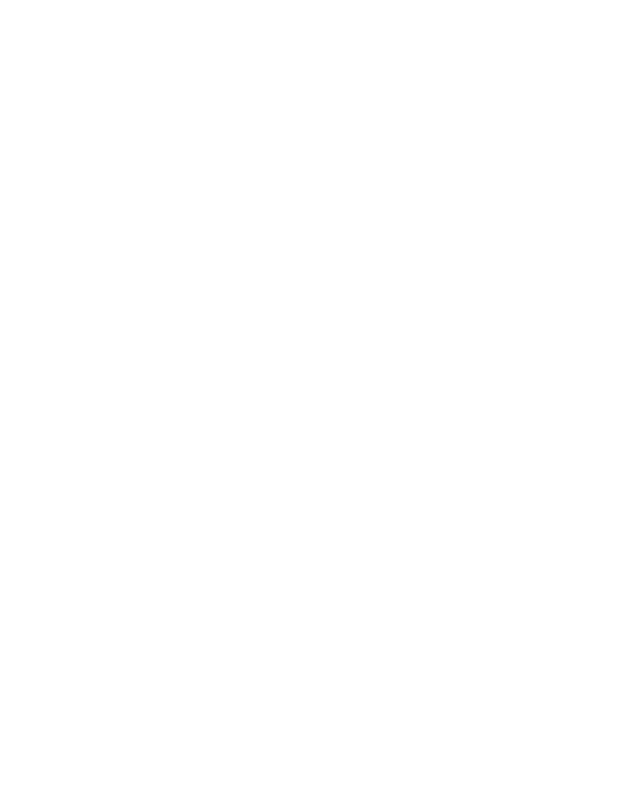
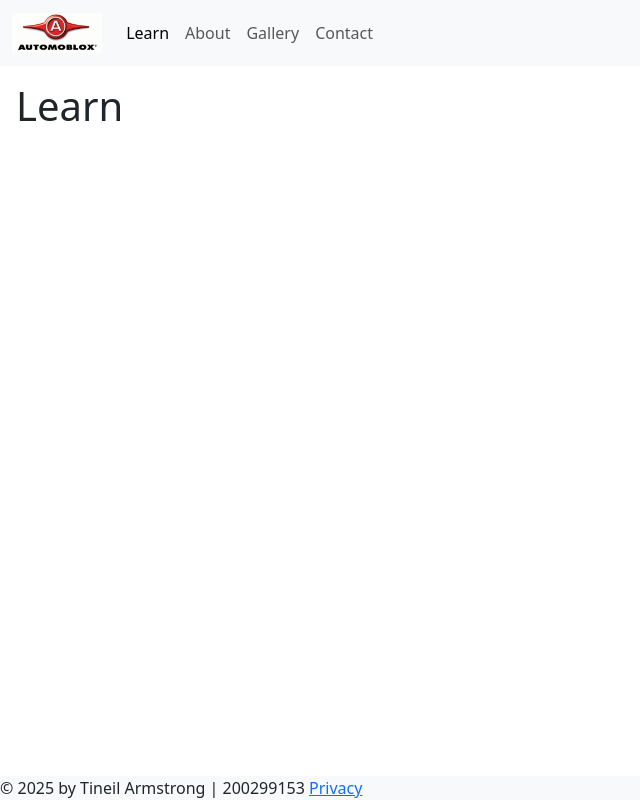
Before and after one commit to Tara-Fortis/automoblox-redesign, a website: page learn.html in a window 1280 px wide. Shown: the whole page, without its empty margins (0-640 px from the left). Drawn offline with Linux system fonts and the light colour scheme.

Commit message:
added basic html markup to all webpages

```diff
--- a/about.html
+++ b/about.html
@@ -0,0 +1,54 @@
+<!DOCTYPE html>
+<html lang="en">
+
+<head>
+    <meta charset="UTF-8">
+    <meta name="viewport" content="width=device-width, initial-scale=1.0">
+    <title>Automoblox Redesign</title>
+    <link rel="stylesheet" href="css/bootstrap.min.css">
+    <link rel="stylesheet" href="css/style.css">
+</head>
+
+<body>
+    <header>
+        <nav class="navbar navbar-expand-sm">
+            <div class="container-fluid">
+                <a class="navbar-brand" href="/index.html">
+                    <img src="images/automoblox_logo.jpg" width="auto" height="40px" alt="automoblox logo">
+                </a>
+                <button class="navbar-toggler" type="button" data-bs-toggle="collapse" data-bs-target="#navbar">
+                    <span class="navbar-toggler-icon"></span>
+                </button>
+                <div class="collapse navbar-collapse" id="navbar">
+                    <ul class="navbar-nav">
+                        <li class="nav-item">
+                            <a class="nav-link active" href="/learn.html">Learn</a>
+                        </li>
+                        <li class="nav-item">
+                            <a class="nav-link" href="/about.html">About</a>
+                        </li>
+                        <li class="nav-item">
+                            <a class="nav-link" href="/gallery.html">Gallery</a>
+                        </li>
+                        <li class="nav-item">
+                            <a class="nav-link" href="/contact.html">Contact</a>
+                        </li>
+                    </ul>
+
+                </div>
+            </div><!-- .container-fluid -->
+        </nav>
+
+    </header>
+    <main>
+        <h1>About</h1>
+    </main>
+    <footer>
+        © <span id="year"></span> by Tineil Armstrong | 200299153
+        <a href="/privacy.html">Privacy</a>
+    </footer>
+    <script src="js/bootstrap.bundle.min.js"></script>
+    <script src="js/script.js"></script>
+</body>
+
+</html>
--- a/css/style.css
+++ b/css/style.css
@@ -1 +1,18 @@
 @charset "utf-8";
+
+/* Mobile first Layout */
+body {
+    display: grid;
+    grid-template-rows: auto 1fr auto;
+    min-height: 100vh;
+    margin: 0;
+}
+
+main {
+    padding: 1rem;
+}
+
+header,
+footer {
+    background-color: #f8f9fa;
+}
--- a/js/script.js
+++ b/js/script.js
@@ -0,0 +1,2 @@
+// current date
+document.getElementById("year").innerHTML = new Date().getFullYear();
--- a/learn.html
+++ b/learn.html
@@ -0,0 +1,54 @@
+<!DOCTYPE html>
+<html lang="en">
+
+<head>
+    <meta charset="UTF-8">
+    <meta name="viewport" content="width=device-width, initial-scale=1.0">
+    <title>Automoblox Redesign</title>
+    <link rel="stylesheet" href="css/bootstrap.min.css">
+    <link rel="stylesheet" href="css/style.css">
+</head>
+
+<body>
+    <header>
+        <nav class="navbar navbar-expand-sm">
+            <div class="container-fluid">
+                <a class="navbar-brand" href="/index.html">
+                    <img src="images/automoblox_logo.jpg" width="auto" height="40px" alt="automoblox logo">
+                </a>
+                <button class="navbar-toggler" type="button" data-bs-toggle="collapse" data-bs-target="#navbar">
+                    <span class="navbar-toggler-icon"></span>
+                </button>
+                <div class="collapse navbar-collapse" id="navbar">
+                    <ul class="navbar-nav">
+                        <li class="nav-item">
+                            <a class="nav-link active" href="/learn.html">Learn</a>
+                        </li>
+                        <li class="nav-item">
+                            <a class="nav-link" href="/about.html">About</a>
+                        </li>
+                        <li class="nav-item">
+                            <a class="nav-link" href="/gallery.html">Gallery</a>
+                        </li>
+                        <li class="nav-item">
+                            <a class="nav-link" href="/contact.html">Contact</a>
+                        </li>
+                    </ul>
+
+                </div>
+            </div><!-- .container-fluid -->
+        </nav>
+
+    </header>
+    <main>
+        <h1>Learn</h1>
+    </main>
+    <footer>
+        © <span id="year"></span> by Tineil Armstrong | 200299153
+        <a href="/privacy.html">Privacy</a>
+    </footer>
+    <script src="js/bootstrap.bundle.min.js"></script>
+    <script src="js/script.js"></script>
+</body>
+
+</html>
```
Also changed, not shown: contact.html (+54 -0 lines), gallery.html (+54 -0 lines), index.html (+42 -2 lines), privacy.html (+54 -0 lines).
